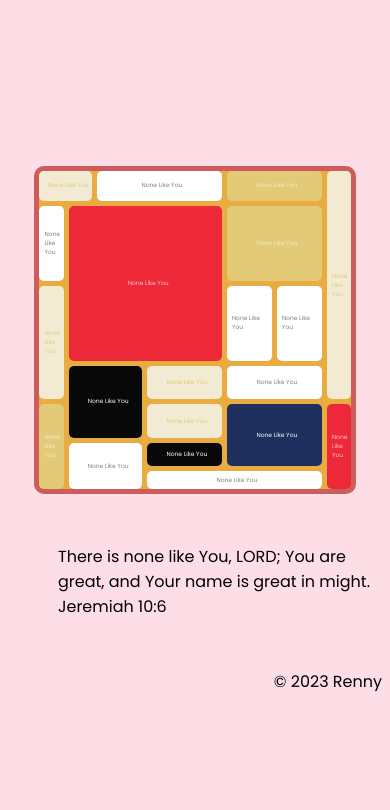
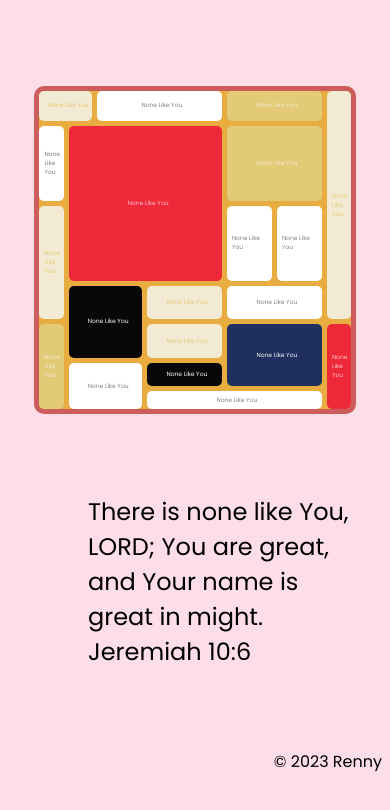
Before and after one commit to RennyHarlin23/Verse-Art, a plain HTML site: page index.html in a window 390 px wide. Drawn offline with Linux system fonts and the light colour scheme.

Commit message:
Update index.html

```diff
--- a/index.html
+++ b/index.html
@@ -159,6 +159,7 @@
       }
       }
         @media(max-width: 750px){
+          @media(max-width: 750px){
           body{
             background-color: #fddde6 ;
             font-family: 'Poppins', sans-serif;
@@ -166,6 +167,10 @@
             gap: 50px;
            flex-direction: column;
 
+        }
+        .verse{
+          padding: 30px;
+          font-size: 1.5rem;
         }
         }
 
```
